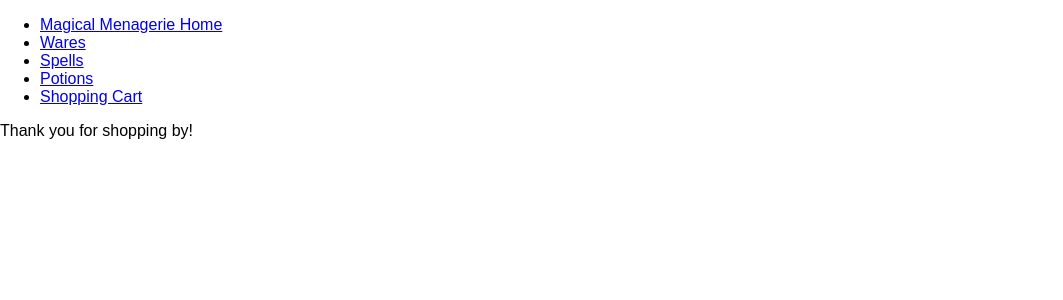
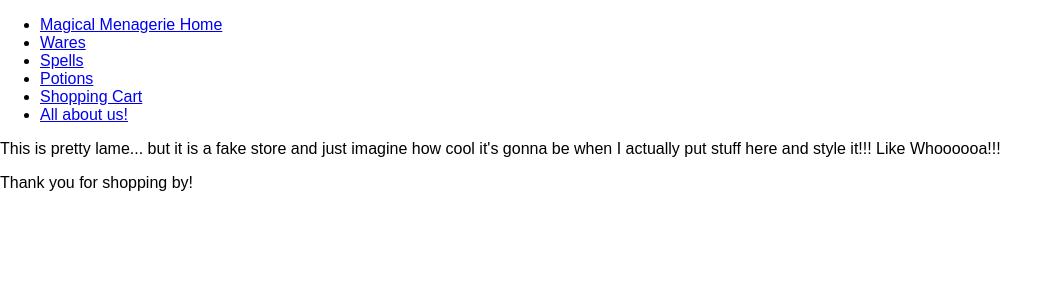
Before and after one commit to Foxygen-Prime/ecommerce-react, a React (Create React App) app: page /about in a window 1280 px wide. Shown: the top 300 px of the page, without its empty margins (0-1063 px from the left). Built offline with nearby package versions, Linux system fonts and the light colour scheme.

Commit message:
got the about us section up, added to navlinks in baselayout, imported to index and added route

```diff
--- a/src/Components/About.js
+++ b/src/Components/About.js
@@ -0,0 +1,17 @@
+import React, { Component } from "react";
+import { Link } from "react-router-dom";
+
+
+
+export default class Contact extends Component {
+
+
+
+  render() {
+    return (
+      <div>
+        <p>This is pretty lame... but it is a fake store and just imagine how cool it's gonna be when I actually put stuff here and style it!!! Like Whoooooa!!!</p>
+      </div>
+
+    )};
+          }
--- a/src/Components/Contactform.js
+++ b/src/Components/Contactform.js
@@ -15,9 +15,10 @@ export default class Contact extends Component {
           Name:
         <input type= "text" name= "Name"/>
         </label>
+        <br></br>
         <label>
-          Name:
-        <input type= "text" name= "email"/>
+          Email:
+        <textarea type= "text" name= "email"/>
         </label>
       </form>
     </div>
--- a/src/Components/Layout.js
+++ b/src/Components/Layout.js
@@ -26,6 +26,9 @@ export default class BaseLayout extends Component {
         <li>
           <NavLink activeClassName="selected" to="/cart">Shopping Cart</NavLink>
         </li>
+        <li>
+          <NavLink activeClassName="selected" to="/about">All about us!</NavLink>
+        </li>
       </ul>
     </nav>
   </div>
--- a/src/index.js
+++ b/src/index.js
@@ -8,6 +8,7 @@ import Wares from './Components/Wares';
 import Spells from './Components/Spells';
 import Potions from './Components/Potions';
 import Contact from './Components/Contactform';
+import About from './Components/About';
 import shopInventory  from "./Data/data.js";
 
 import registerServiceWorker from './registerServiceWorker';
@@ -22,7 +23,7 @@ ReactDOM.render(
           <Route path="/spells" component={Spells}/>
           <Route path="/potions" component={Potions}/>
           <Route path="/contact" component={Contact}/>
-          {/* <Route path="/about" component={About} /> */}
+          <Route path="/about" component={About} />
         </Switch>
       </div>
     </BaseLayout>
```
